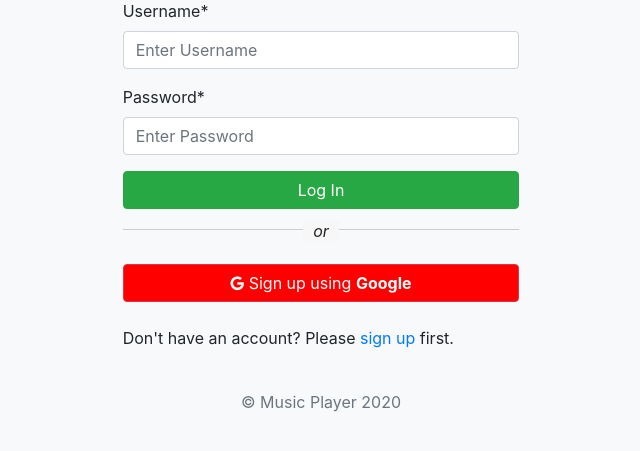
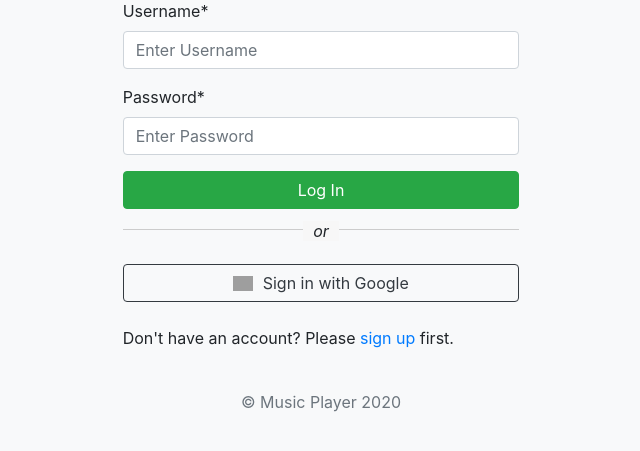
Before and after one commit to fortdev210/MusicApp-Django-, a Django app: page /authentication/login/ in a window 1280 px wide. Shown: the part 178-629 px from the top of the page, without its empty margins (319-959 px from the left). Run offline with Django 3.2, Linux system fonts and the light colour scheme; some libraries are stand-ins or nearby versions; grey boxes are pictures that could not be loaded.

Commit message:
change sign in button ui

```diff
--- a/templates/authentication/login.html
+++ b/templates/authentication/login.html
@@ -32,8 +32,9 @@
     <p></p>
     <!-- <p><a href="#" class="btn btn-danger btn-block" role="button"><i class="fa fa-google"></i> Sign up using Google</a></p> -->
     <div class="or-seperator"><i>or</i></div>
-    <a href="{% provider_login_url 'google' process='login' %}" class="btn btn-danger btn-block" style="background-color: red;">
-      <i class="fa fa-google"></i> Sign up using <b>Google</b>
+    <a href="{% provider_login_url 'google' process='login' %}" class="btn btn-outline-dark btn-block">
+      <img width="20px" style="margin-bottom:3px; margin-right:5px" alt="Google sign-in" src="https://upload.wikimedia.org/wikipedia/commons/thumb/5/53/Google_%22G%22_Logo.svg/512px-Google_%22G%22_Logo.svg.png" />
+      Sign in with Google
     </a>
   </form>
   <br>
```
